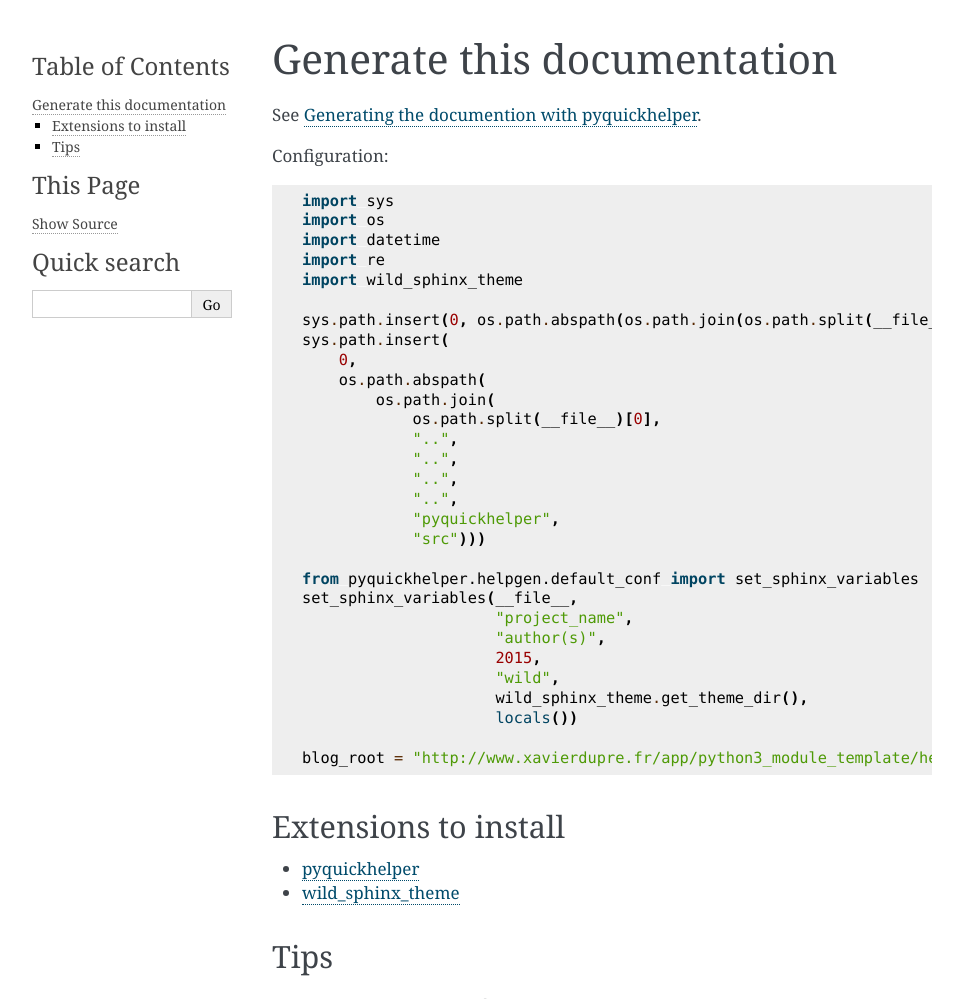
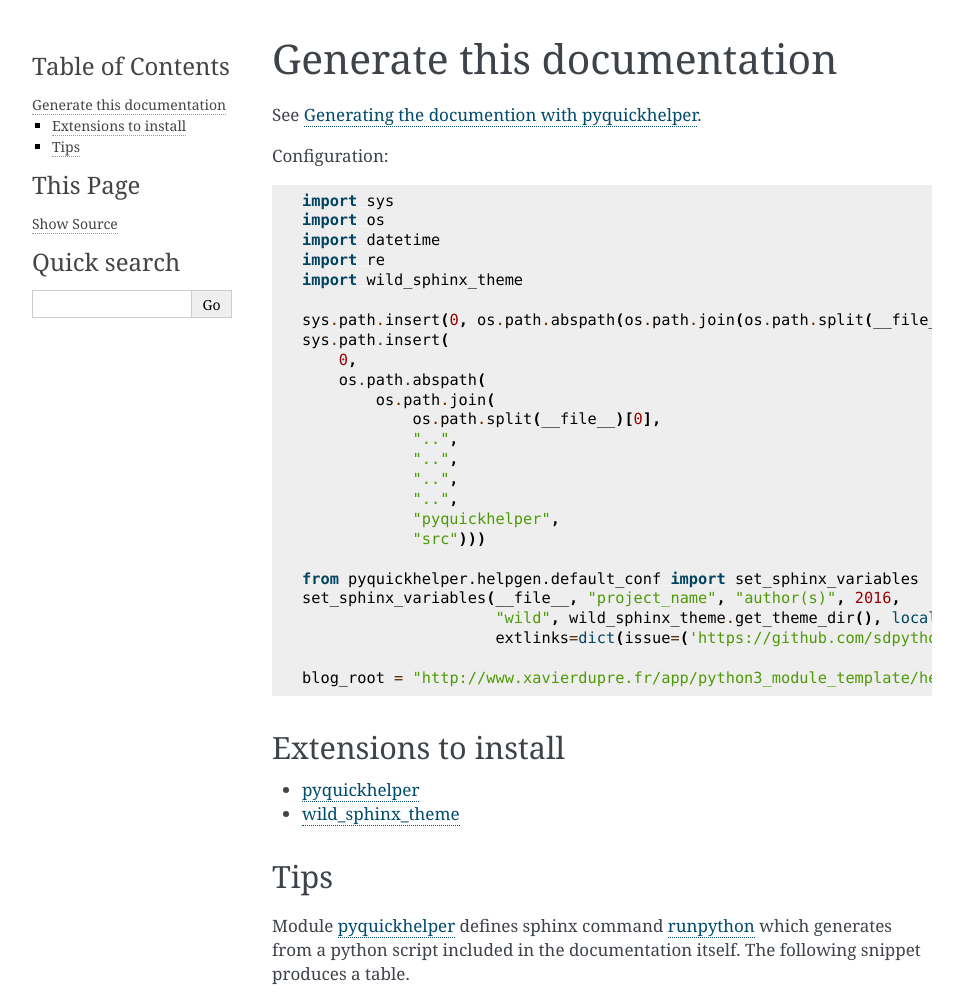
Before and after one commit to sdpython/python3_module_template, a Sphinx documentation site: the page built from _doc/sphinxdoc/source/generatedoc.rst, in a window 1280 px wide, cut to the strip 0-999 px from the top of the page. Shown: the whole strip, without its empty margins (148-1111 px from the left). Built offline with Sphinx 7.4.7, drawn with Linux system fonts in a browser that asks for light colours; pages that are not in the unit, such as notebooks, are missing from menus.

Commit message:
documentation

```diff
--- a/_doc/sphinxdoc/source/conf.py
+++ b/_doc/sphinxdoc/source/conf.py
@@ -18,12 +18,8 @@
             "src")))
 
 from pyquickhelper.helpgen.default_conf import set_sphinx_variables
-set_sphinx_variables(__file__,
-                     "project_name",
-                     "author(s)",
-                     2015,
-                     "wild",
-                     wild_sphinx_theme.get_theme_dir(),
-                     locals())
+set_sphinx_variables(__file__, "project_name", "author(s)", 2016,
+                     "wild", wild_sphinx_theme.get_theme_dir(), locals(),
+                     extlinks=dict(issue=('https://github.com/sdpython/python3_module_template/issues/%d', 'issue')))
 
 blog_root = "http://www.xavierdupre.fr/app/python3_module_template/helpsphinx/"
```
